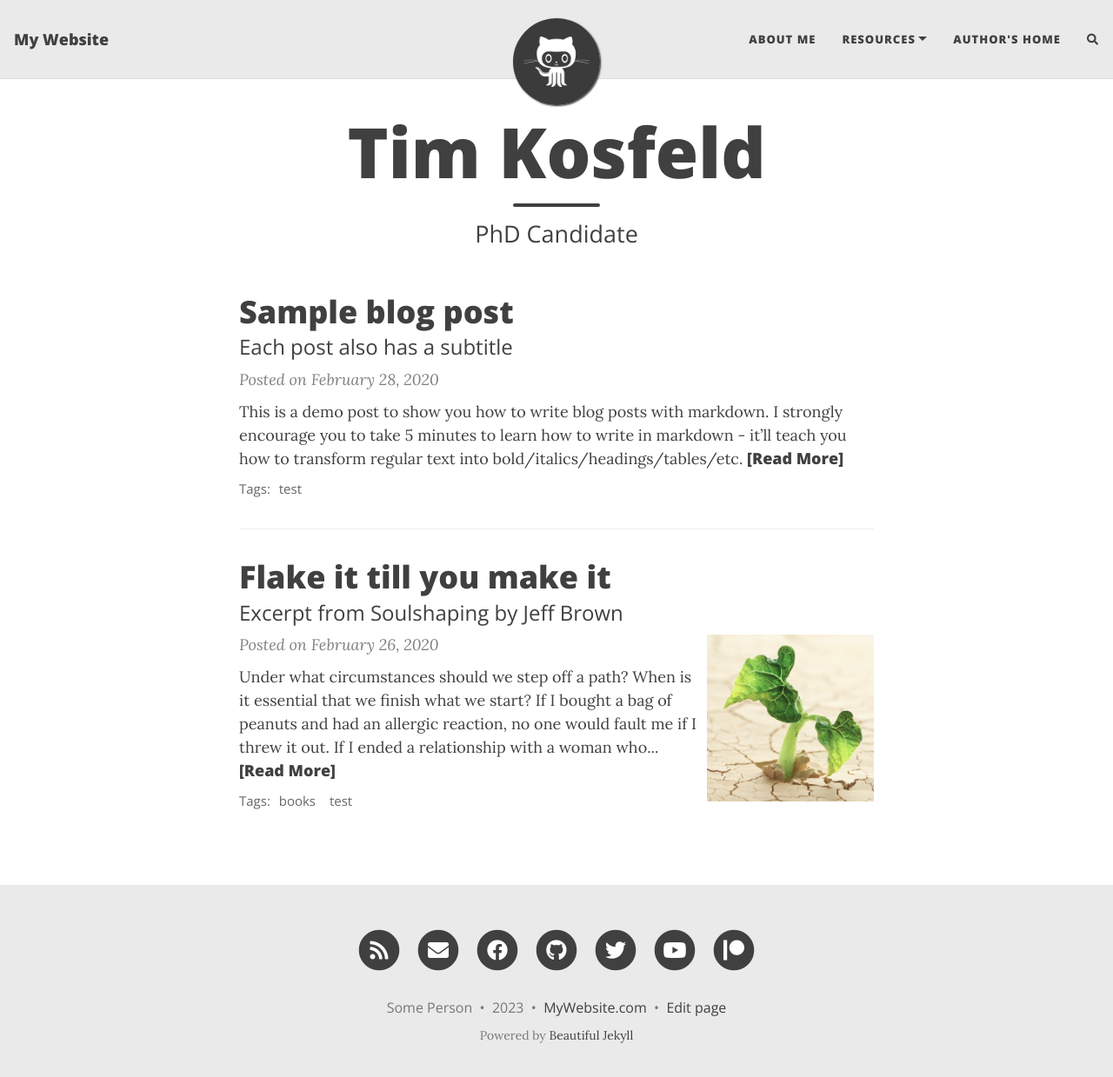
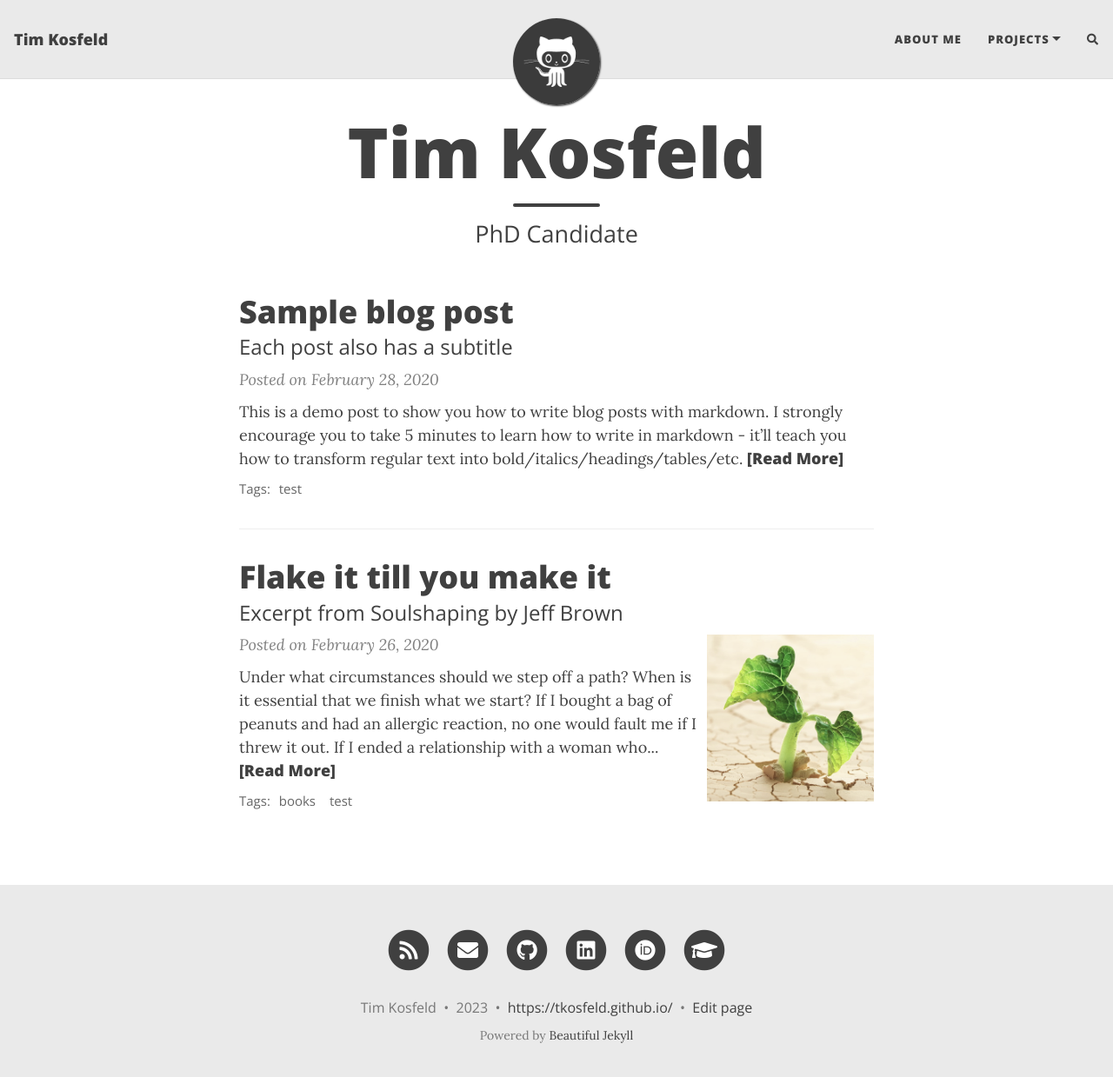
Before and after one commit to TKosfeld/tkosfeld.github.io, a Jekyll site: the page built from index.html, in a window 1280 px wide and 1252 px high. Shown: the top 1239 px of the window at 87% size. Built offline with Jekyll 4.4.1, drawn with Linux system fonts in a browser that asks for light colours; nearby versions of some CDN libraries; the list of posts is cut into pages by our own code; comment, search, counter and statistics services are not loaded; some of the changed lines change nothing that is shown.

Commit message:
Update _config.yml

```diff
--- a/_config.yml
+++ b/_config.yml
@@ -10,10 +10,10 @@
 ############################
 
 # Name of website
-title: My Website
+title: Tim Kosfeld
 
 # Your name to show in the footer
-author: Some Person
+author: Tim Kosfeld
 
 ###############################################
 # --- List of links in the navigation bar --- #
@@ -21,10 +21,10 @@ author: Some Person
 
 navbar-links:
   About Me: "aboutme"
-  Resources:
-    - Beautiful Jekyll: "https://beautifuljekyll.com"
-    - Learn markdown: "https://www.markdowntutorial.com/"
-  Author's home: "https://deanattali.com"
+  Projects:
+    - Immune Cell Diagnostics: "https://beautifuljekyll.com"
+    - Whole Genome Annotation in Zea Synthetic Populations: "https://www.markdowntutorial.com/"
+    - Structural Variant Expression Assessment: "https://www.markdowntutorial.com/"
 
 ################
 # --- Logo --- #
@@ -49,16 +49,16 @@ round-avatar: true
 # Select the social network links that you want to show in the footer.
 # Uncomment the links you want to show and add your information to each one.
 social-network-links:
-  email: "someone@example.com"
+  email: "kosfeldtd@slu.edu"
   rss: true  # remove this line if you don't want to show an RSS link at the bottom
-  facebook: deanattali
-  github: daattali
-  twitter: daattali
-  patreon: DeanAttali
-  youtube: c/daattali
+#  facebook: deanattali
+  github: github.com/TKosfeld
+#  twitter: daattali
+#  patreon: DeanAttali
+#  youtube: c/daattali
 #  medium: yourname
 #  reddit: yourname
-#  linkedin: daattali
+  linkedin: https://www.linkedin.com/in/tim-kosfeld-ba6b981b3/
 #  xing: yourname
 #  stackoverflow: "3943160/daattali"
 #  snapchat: deanat78
@@ -71,8 +71,8 @@ social-network-links:
 #  telegram: yourname
 #  calendly: yourname
 #  mastodon: instance.url/@username
-#  ORCID: your ORCID ID
-#  google-scholar: your google scholar
+  ORCID: https://orcid.org/0000-0003-1515-3782
+  google-scholar: https://scholar.google.com/citations?user=Hqs7bswAAAAJ&hl=en
 #  discord: invite/invite_code or users/userid
 #  kaggle: yourname
 #  hackerrank: yourname
@@ -87,14 +87,14 @@ rss-description: This website is a virtual proof that I'm awesome
 
 # Select which social network share links to show in posts
 share-links-active:
-  twitter: true
-  facebook: true
-  linkedin: true
+  twitter: false
+  facebook: false
+  linkedin: false
   vk: false
 
 # How to display the link to your website in the footer
 # Remove this if you don't want a link in the footer
-url-pretty: "MyWebsite.com"
+url-pretty: "https://tkosfeld.github.io/"
 
 # Excerpt word length - Truncate the excerpt of each post on the feed page to the specified number of words
 excerpt_length: 50
@@ -117,7 +117,7 @@ edit_page_button: true
 navbar-var-length: false
 
 # The keywords to associate with your website, for SEO purposes
-#keywords: "my,list,of,keywords"
+#keywords: "Tim,Kosfeld"
 
 ######################################
 # --- Colours / background image --- #
@@ -287,5 +287,4 @@ plugins:
   - jekyll-paginate
   - jekyll-sitemap
 
-# Beautiful Jekyll / Dean Attali
 # 2fc73a3a967e97599c9763d05e564189
```
